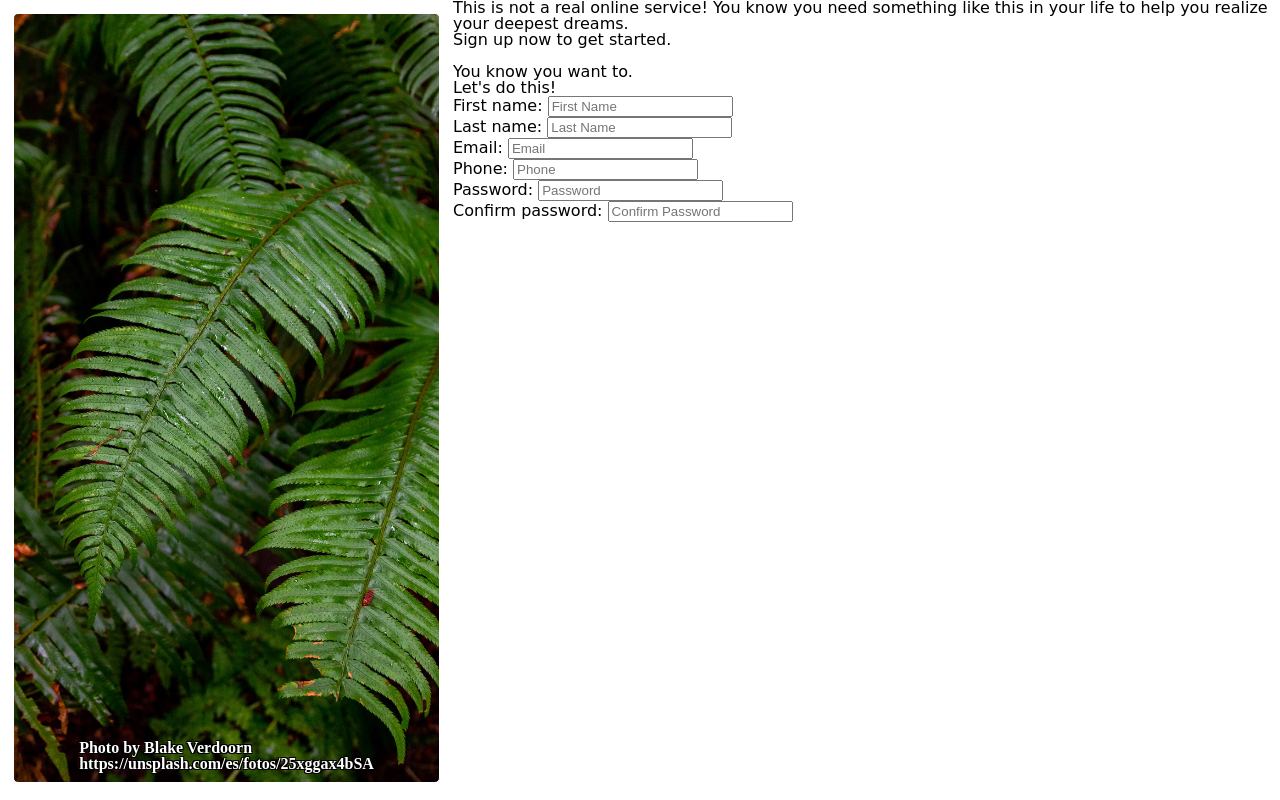
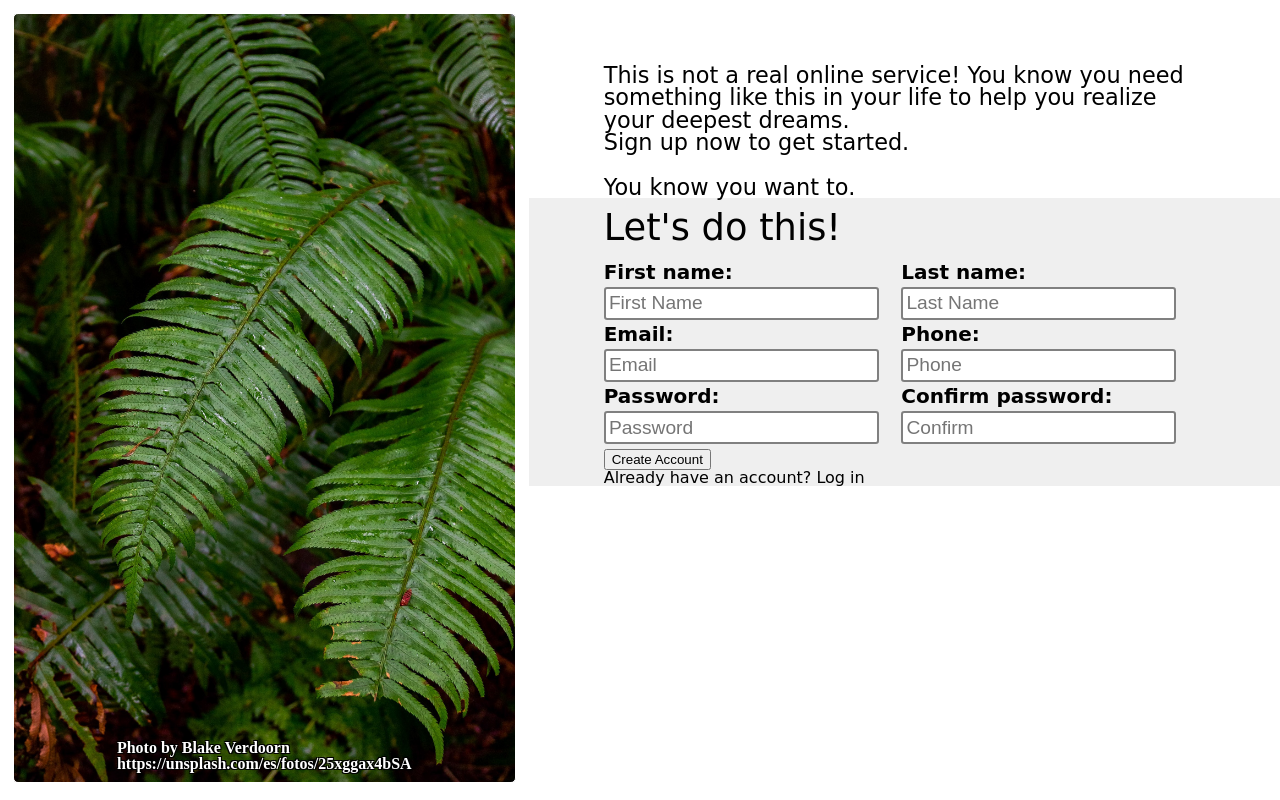
Before and after one commit to DiegoVargasM/top-sign-up-form, a plain HTML site: page index.html in a window 1280 px wide. Drawn offline with Linux system fonts and the light colour scheme; a web font is replaced by a local one.

Commit message:
Add button section, style form

```diff
--- a/index.html
+++ b/index.html
@@ -31,13 +31,14 @@
         You know you want to.
       </h1>
     </div>
-    <form action="">
-      <h1>Let's do this!</h1>
+    <form class="form-element" action="">
+      <h1 class="start-point">Let's do this!</h1>
       <div class="inputs">
 
         <div class="first-name">
           <label for="first-name" class="form-label">First name:</label>
           <input
+            required
             type="text"
             class="form-input"
             id="first-name"
@@ -47,6 +48,7 @@
         <div class="last-name">
           <label for="last-name" class="form-label">Last name:</label>
           <input
+            required
             type="text"
             class="form-input"
             id="last-name"
@@ -59,6 +61,7 @@
         <div class="email">
           <label for="email" class="form-label">Email:</label>
           <input
+            required
             type="email"
             class="form-input"
             id="email"
@@ -68,6 +71,7 @@
         <div class="phone">
           <label for="phone" class="form-label">Phone:</label>
           <input
+            required
             type="text"
             class="form-input"
             id="phone"
@@ -81,6 +85,7 @@
         <div class="password">
           <label for="password" class="form-label">Password:</label>
           <input
+            required
             type="text"
             class="form-input"
             id="password"
@@ -90,17 +95,20 @@
         <div class="confirm-password">
           <label for="confirm-password" class="form-label">Confirm password:</label>
           <input
+            required
             type="text"
             class="form-input"
             id="confirm-password"
-            placeholder="Confirm Password">
+            placeholder="Confirm">
         </div>
-
       </div>
-
+      <div class="form-end">
+        <div class="errorMessage"></div>
+        <button class="btn" type="submit">Create Account</button>
+        <h1>Already have an account? <a href="" class="login">Log in</a></h1>
+      </div>
     </form>
 
   </div>
-
 </body>
 </html>
--- a/styles.css
+++ b/styles.css
@@ -37,6 +37,76 @@ a {
   text-decoration: inherit;
 }
 
+.form-info {
+  font-size: 1.4rem;
+}
+
 .form {
   font-family: 'Fuzzy Bubbles', cursive;
+  width: 60%;
+  margin: 0;
+  padding: 0;
+  margin-top: 5%;
+  overflow: auto;
 }
+
+.form > * {
+  padding-left: 10%;
+  padding-right: 10%;
+
+}
+
+.form-label {
+  font-weight: 900;
+  font-size: 20px;
+  display: block;
+  transition: all 0.5s;
+}
+
+.form-input {
+  border: 2px solid gray;
+  color: #333;
+  font-size: 1.2rem;
+  padding: 0.2rem 0.2rem;
+  border-radius: 0.2rem;
+  width: 100%;
+  display: block;
+  transition: all 0.5s;
+  margin-top: 2%;
+  margin-bottom: 2%;
+  padding-right: 10%;
+}
+
+.form-input:focus {
+  transition: 0.2s;
+  outline: none;
+  border: 2px solid blue;
+}
+
+.form-input:placeholder-shown + .form-label {
+  opacity: 0;
+  visibility: hidden;
+}
+
+form {
+  padding-top: 3%;
+  width: 80%;
+  margin-left: 0%;
+  background-color: rgba(0, 0, 0, 0.062);
+}
+
+.inputs {
+  display: flex;
+  flex-direction: row;
+  width: 90%;
+}
+
+.inputs > :last-child {
+  padding-left: 10%;
+}
+
+.start-point {
+  font-size: 2.3rem;
+  padding-top: 2%;
+  padding-bottom: 2.5%;
+}
```
